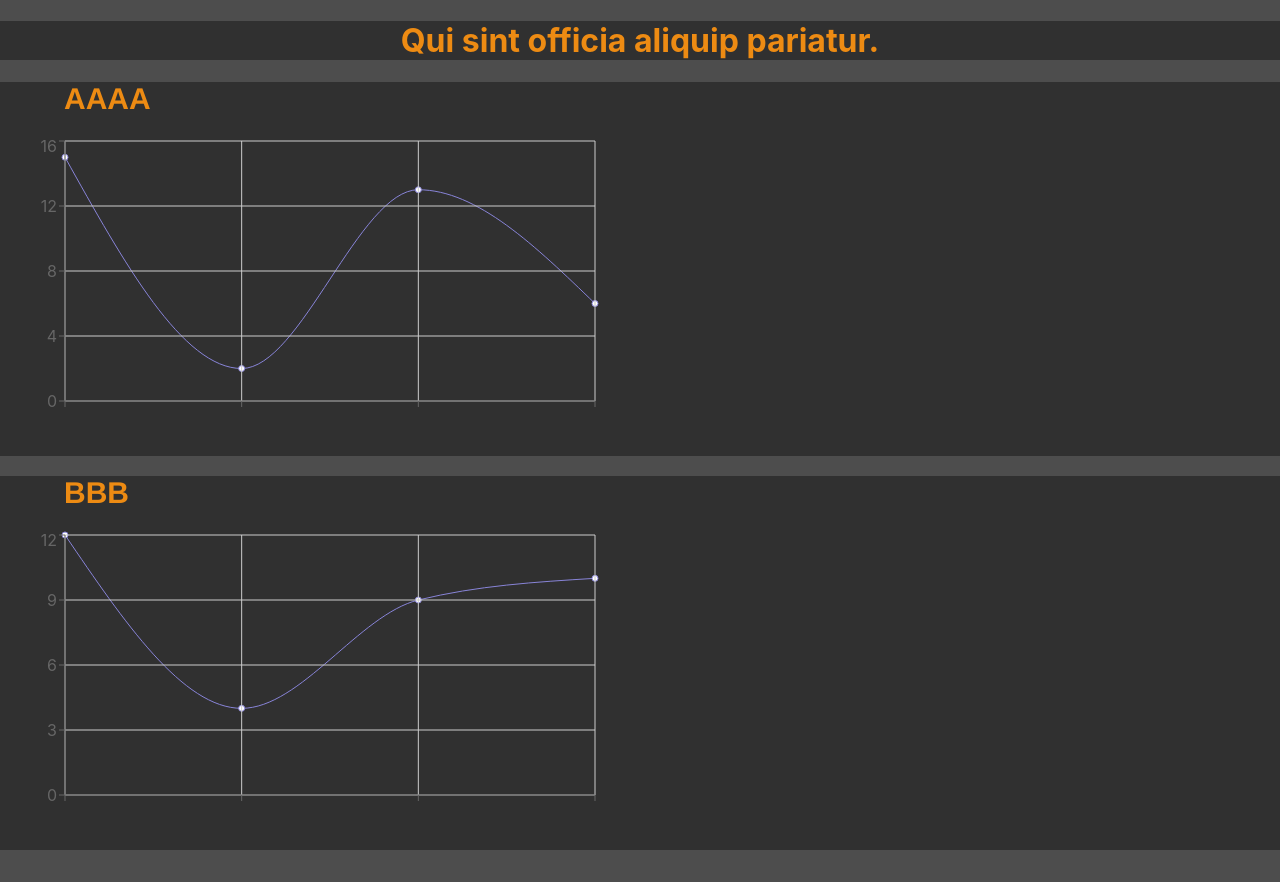
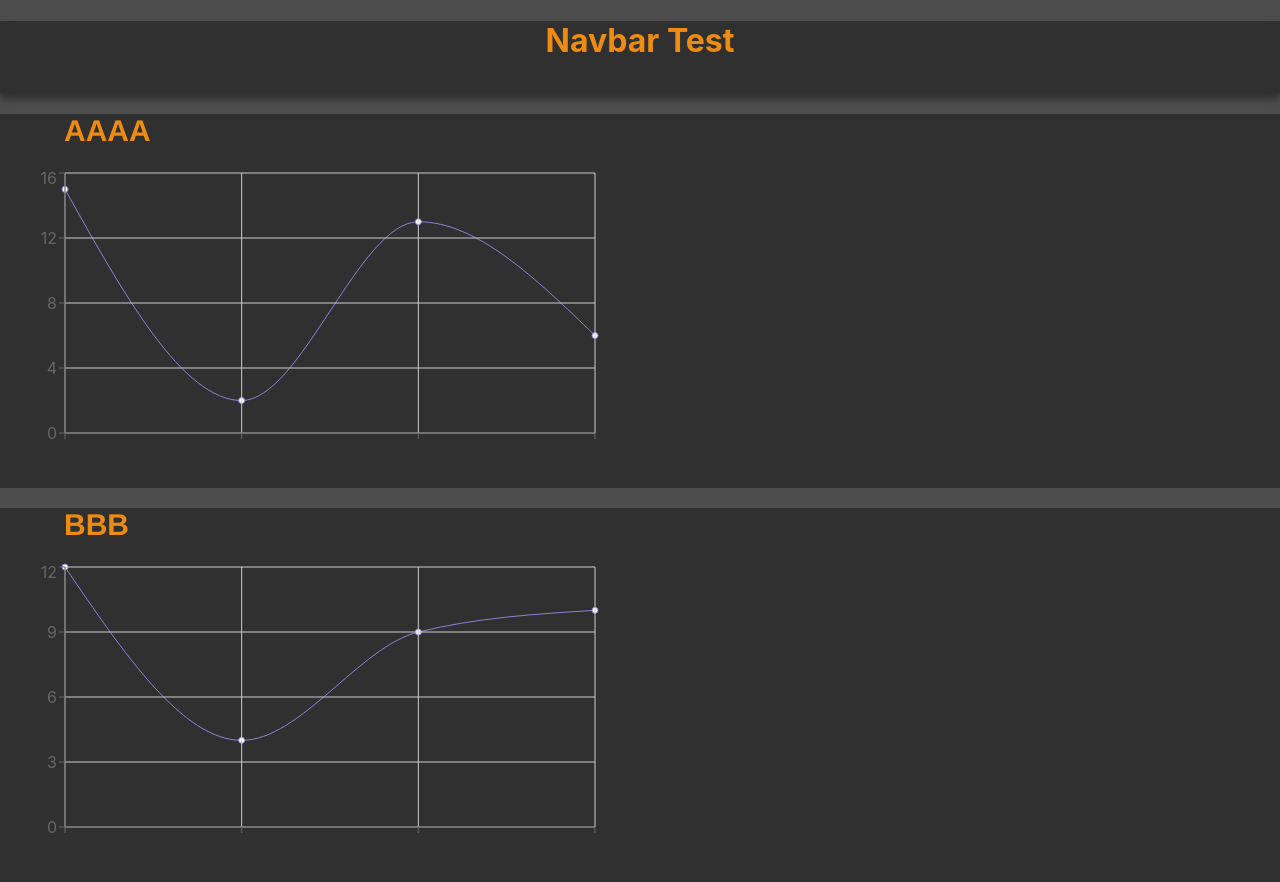
Before and after one commit to AKORA-Studios/calq, a React (Create React App) app: page / in a window 1280 px wide. Before the commit the page ends 850 px from the top, so only its background shows below. Built offline with nearby package versions, Linux system fonts and the light colour scheme.

Commit message:
🍒🍉🍈

```diff
--- a/src/App.tsx
+++ b/src/App.tsx
@@ -2,14 +2,16 @@ import React from 'react';
 import logo from './logo.svg';
 import './App.css';
 import { MainPage, LineChartThing } from './pages'
+import { Navbar } from './Components'
 import { grey } from './colors.json'
 
 function App() {
     return (
         <div className="App">
-            <MainPage></MainPage>
+            <Navbar></Navbar>
             <LineChartThing></LineChartThing>
         </div>
+
     );
 }
 
--- /dev/null
+++ b/src/Components/NavbarComponent/index.tsx
@@ -0,0 +1,13 @@
+import { Component } from "react";
+import './navbar.css'
+
+export class Navbar extends Component {
+    render() {
+        return (
+            <div className="navbar">
+                <h1 className="headline">Navbar Test</h1>
+
+            </div>
+        )
+    }
+}
--- /dev/null
+++ b/src/Components/NavbarComponent/navbar.css
@@ -0,0 +1,6 @@
+.navbar{
+    color: #303030;
+    background-color:#303030 ;
+    height: 4.5rem;
+    box-shadow: 0px 6px 8px #2e2e2e;
+}
--- /dev/null
+++ b/src/Components/index.tsx
@@ -0,0 +1 @@
+export { Navbar } from './NavbarComponent'
```
Also changed, not shown: 1 other file (tests, documents, lock files or other folders).
